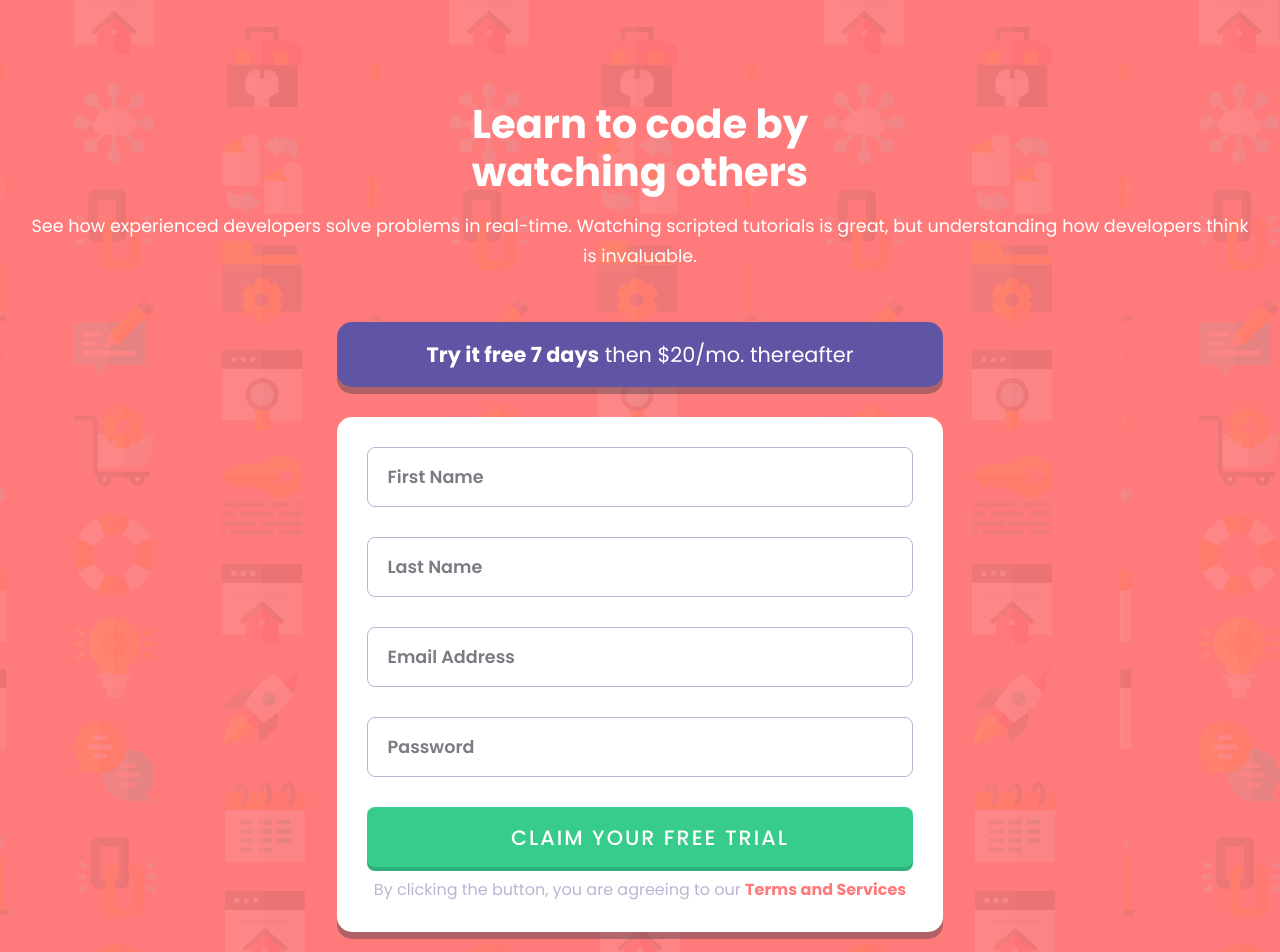
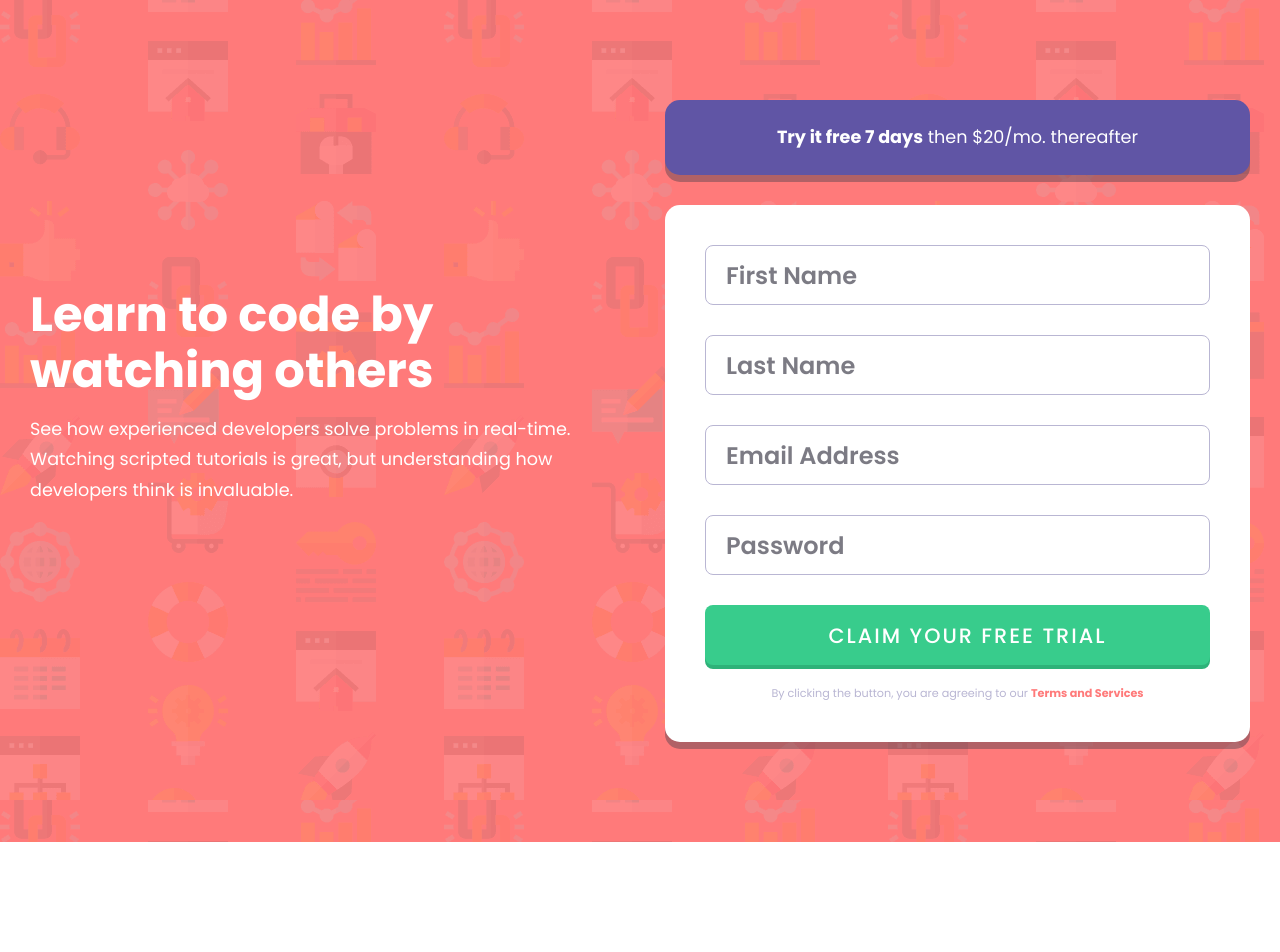
Before and after one commit to marcoshgss/formulario-de-inscricao, a plain HTML site: page index.html in a window 1280 px wide. Shown: the top 952 px of the page. After the commit the page ends 842 px from the top, so only its background shows below. Drawn offline with Linux system fonts and the light colour scheme.

Commit message:
Responsividade concluído

```diff
--- a/assets/styles/style.css
+++ b/assets/styles/style.css
@@ -146,8 +146,7 @@ html {
 }
 
 .error-icon {
-
-    position: absolute;
+ position: absolute;
     top: 28%;
     right: 20px;
 }
@@ -159,3 +158,53 @@ html {
     color: hsl(0, 100%, 74%);
     font-weight: 500;
 }
+
+/*PARTE DA RESPONSIVIDADE*/
+@media only screen and (min-width: 1000px) {
+    #intro {
+        background-image: url(/images/bg-intro-desktop.png);
+    }
+
+    .container {
+        flex-direction: row;
+    }
+
+    .left-coluna {
+        text-align: left;
+        padding-right: 50px;
+    }
+
+    .left-coluna h1 {
+        font-size: 3rem;
+        line-height: 3.5rem;
+    }
+
+    .left-coluna p {
+        font-size: 1.1rem;
+    }
+
+    .right-coluna {
+        min-width: 500px;
+    }
+
+    .right-coluna .top-box p {
+        font-size: 1.1rem;
+    }
+
+    .right-coluna .top-box {
+        padding: 20px;
+    }
+
+    .right-coluna .form-container {
+        padding: 40px;
+    }
+
+    .right-coluna input, .right-coluna input::placeholder {
+        font-size: 1.5rem;
+    }
+
+    .right-coluna .form-footer {
+        margin-top: 20px;
+        font-size: .7rem;
+    }
+}
```
